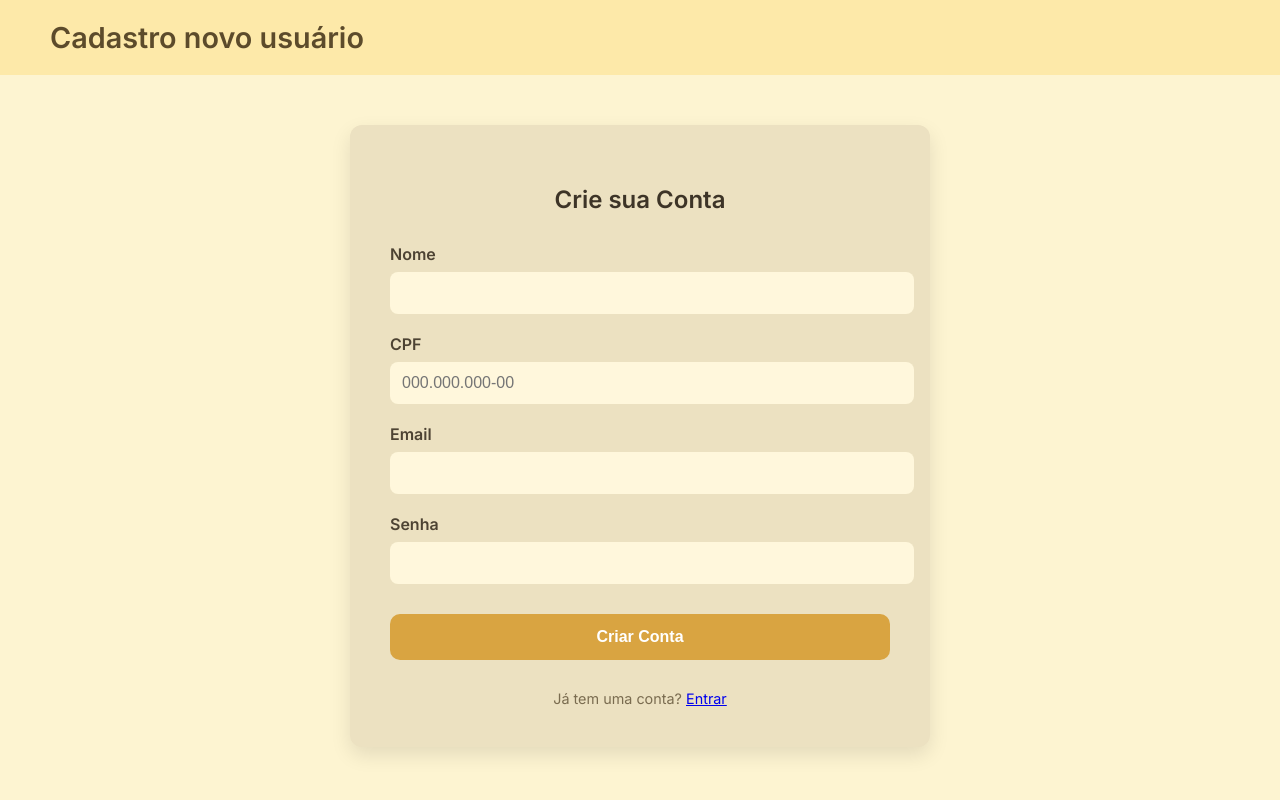
After one commit to cleverson-moura/Trabalho-APII, a Flask app: template templates/cadastro_usuario.html in a window 1280 px wide. The commit adds this page. Run offline with Flask 3, Linux system fonts and the light colour scheme; the template is opened without the code that fills it, so the values that code supplies are empty.

Commit message:
Adicionei a página de cadastro de usuário

```diff
--- /dev/null
+++ b/static/estilos/estilo_cadastrousuário.css
@@ -0,0 +1,83 @@
+body {
+      margin: 0;
+      font-family: 'Inter', sans-serif;
+      background-color: #fdf4d1;
+    }
+
+    header {
+      background-color: #fde9a9;
+      display: flex;
+      align-items: center;
+      padding: 20px 40px;
+      box-shadow: 0 2px 5px rgba(255, 0, 0, 0);
+    }
+
+    header h1 {
+      font-size: 1.8rem;
+      color: #5c4b2b;
+      margin: 0;
+      display: flex;
+      align-items: center;
+    }
+
+    .logo {
+      margin-right: 10px;
+      font-size: 2rem;
+    }
+
+    .container {
+      max-width: 500px;
+      margin: 50px auto;
+      background-color: #ece1c1;
+      border-radius: 12px;
+      padding: 40px;
+      box-shadow: 0 8px 20px rgba(0,0,0,0.1);
+    }
+
+    .container h2 {
+      text-align: center;
+      color: #3d3427;
+      margin-bottom: 30px;
+    }
+
+    label {
+      display: block;
+      margin-top: 20px;
+      font-weight: 600;
+      color: #4d4333;
+    }
+
+    input {
+      width: 100%;
+      padding: 12px;
+      border: none;
+      border-radius: 8px;
+      margin-top: 8px;
+      font-size: 1rem;
+      background-color: #fff7dc;
+    }
+
+    button {
+      margin-top: 30px;
+      width: 100%;
+      background-color: #d9a441;
+      color: white;
+      border: none;
+      padding: 14px;
+      border-radius: 10px;
+      font-size: 1rem;
+      font-weight: 600;
+      cursor: pointer;
+      transition: background-color 0.3s ease;
+    }
+
+    button:hover {
+      background-color: #c79030;
+    }
+
+    .footer {
+      text-align: center;
+      margin-top: 30px;
+      font-size: 0.9rem;
+      color: #7a6c50;
+    }
--- a/static/estilos/style.css
+++ b/static/estilos/style.css
@@ -65,7 +65,7 @@ header #menu-e-logo #menu {
 }
 
 #btn-container .inativo button{
-    color: white;
+    color: rgb(255, 254, 254);
 }
 
 /* CONTEUDO PRINCIPAL */
--- a/templates/Popup_cadastro.html
+++ b/templates/Popup_cadastro.html
@@ -19,8 +19,8 @@ a
         </style>
         </i>
             <h2>Bem Vindo</h2>
-            <h3>Novo Login</h3>
-            <button class="btn_criar_conta">Criar conta</button>
+            <h3>Novo Login</h3><a href="/templates/cadastro_usuario.html">
+            <button class="btn_criar_conta">Criar conta</button></a>
         </div>
         <div class="form-Popup Faça_login">
             <!--###Logo-ifce2###-->
--- /dev/null
+++ b/templates/cadastro_usuario.html
@@ -0,0 +1,40 @@
+<!DOCTYPE html>
+<html lang="pt-BR">
+<head>
+  <meta charset="UTF-8">
+  <meta name="viewport" content="width=device-width, initial-scale=1.0">
+  <title>Criar Conta</title>
+  <link href="https://fonts.googleapis.com/css2?family=Inter:wght@400;600&display=swap" rel="stylesheet">
+<link rel="stylesheet" href="/static/estilos/estilo_cadastrousuário.css">
+</head>
+<body>
+
+  <header>
+    <div class="logo"></div>
+    <h1>Cadastro novo usuário</h1>
+  </header>
+
+  <div class="container">
+    <h2>Crie sua Conta</h2>
+    <form>
+      <label for="nome">Nome</label>
+      <input type="text" id="nome" name="nome" required>
+
+      <label for="cpf">CPF</label>
+      <input type="text" id="cpf" name="cpf" required placeholder="000.000.000-00">
+
+      <label for="email">Email</label>
+      <input type="email" id="email" name="email" required>
+
+      <label for="senha">Senha</label>
+      <input type="password" id="senha" name="senha" required>
+
+      <button type="submit">Criar Conta</button>
+    </form>
+    <div class="footer">
+      Já tem uma conta? <a href="#">Entrar</a>
+    </div>
+  </div>
+
+</body>
+</html>
```
Also changed, not shown: templates/index.html (+9 -8 lines), templates/pontos.html (+7 -7 lines).
